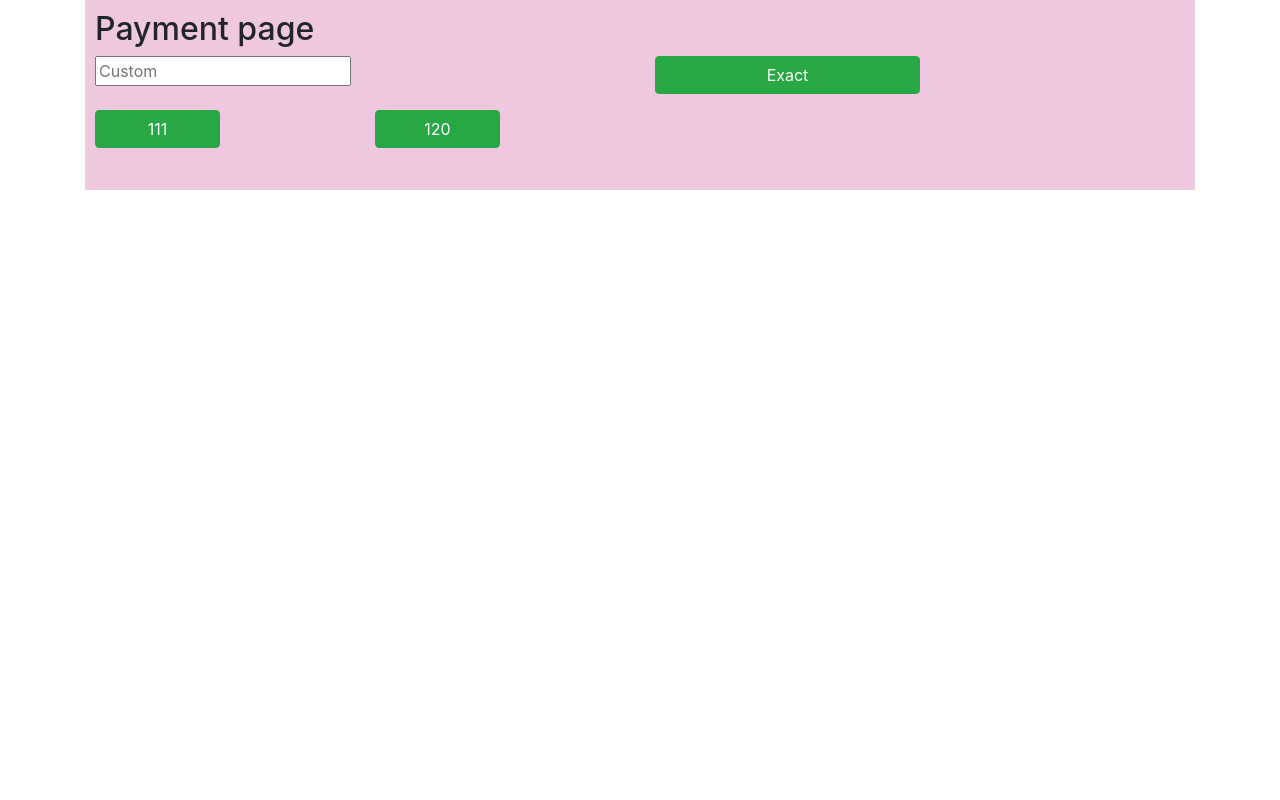
After one commit to TeradonGenesis/FoodSmith-Cafe-POS-System, a PHP site: page /payment.php in a window 1280 px wide. The commit adds this page. Run offline with PHP 8.4, Linux system fonts and the light colour scheme.

Commit message:
added payment interface
developed buttons to choose payment

```diff
--- a/css/custom.css
+++ b/css/custom.css
@@ -6,3 +6,11 @@
     align-items: center;
     justify-content: center;
 }
+
+.payment-section {
+    padding:10px;
+    background-color:rgba(214, 118, 177,0.4);
+}
+.payment-button {
+   width:50%;
+}
--- /dev/null
+++ b/payment.php
@@ -0,0 +1,73 @@
+<!DCOCTYPE html>
+<html lang="en">
+    <head>
+        <title>Food Order Cart</title>
+        <!--Required meta tags-->
+        <meta charset="utf-8"/>
+        <meta name="viewport" href="https://stackpath.bootstrapcdn.com/bootstrap/4.3.1/css/bootstrap.min.css" integrity="sha384-ggOyR0iXCbMQv3Xipma34MD+dH/1fQ784/j6cY/iJTQUOhcWr7x9JvoRxT2MZw1T" crossorigin="anonymous"/>
+        <!--Bootstrap CSS-->
+        <link rel="stylesheet" href="https://stackpath.bootstrapcdn.com/bootstrap/4.3.1/css/bootstrap.min.css" integrity="sha384-ggOyR0iXCbMQv3Xipma34MD+dH/1fQ784/j6cY/iJTQUOhcWr7x9JvoRxT2MZw1T" crossorigin="anonymous"/>
+        <link rel="stylesheet" href="css/custom.css"/>
+
+
+    </head>
+    <body>
+        <?php
+        session_start();
+            $_SESSION["price"] = 110.10;
+            $round_one = ceil($_SESSION["price"]); //rounds up the price to nearest 1
+            $round_ten = ceil($_SESSION["price"]/10) * 10; //rounds up the price to nearest 10
+        ?>
+        <div class="container">
+            <section class="payment-section">
+                <h2>Payment page</h2>
+                <form name="paymentform" method="POST" action="balance.php">
+            <div class="row">
+                <div class="col-md-6 payment-top">
+                        <input type="number" placeholder="Custom" name="amount" />
+                </div>
+                <div class="col-md-6 payment-top">
+                    <p><button type="submit" class="btn btn-success payment-button" name="amount" value="<?php echo $_SESSION["price"]; ?>">Exact</button></p>
+                </div>
+            </div>
+
+            <div class="row">
+                <div class="col-md-3 payment-top">
+                    <p><button type="submit" class="btn btn-success payment-button" name="amount" value="<?php echo $round_one; ?>"><?php echo $round_one; ?></button></p>
+                </div>
+                <div class="col-md-3 payment-top">
+                    <p><button type="submit" class="btn btn-success payment-button" name="amount" value="<?php echo $round_ten; ?>"><?php echo $round_ten; ?></button></p>
+                </div>
+                <?php if($_SESSION["price"] <= 50) { ?>
+                <div class="col-md-3 payment-top">
+                    <p><button type="submit" class="btn btn-success payment-button" name="amount" value="50">50</button></p>
+                </div>
+                <?php } ?>
+                <?php if($_SESSION["price"] <= 100) { ?>
+                <div class="col-md-3 payment-top">
+                    <p><button type="submit" class="btn btn-success payment-button" name="amount" value="100">100</button></p>
+                </div>
+                <?php } ?>
+                 </div>
+                </form>
+            </section>
+        </div>
+
+
+
+        <!--Bootstrap JS-->
+        <script src="https://code.jquery.com/jquery-3.3.1.slim.min.js" integrity="sha384-q8i/X+965DzO0rT7abK41JStQIAqVgRVzpbzo5smXKp4YfRvH+8abtTE1Pi6jizo" crossorigin="anonymous"></script>
+        <script src="https://cdnjs.cloudflare.com/ajax/libs/popper.js/1.14.7/umd/popper.min.js" integrity="sha384-UO2eT0CpHqdSJQ6hJty5KVphtPhzWj9WO1clHTMGa3JDZwrnQq4sF86dIHNDz0W1" crossorigin="anonymous"></script>
+        <script src="https://stackpath.bootstrapcdn.com/bootstrap/4.3.1/js/bootstrap.min.js" integrity="sha384-JjSmVgyd0p3pXB1rRibZUAYoIIy6OrQ6VrjIEaFf/nJGzIxFDsf4x0xIM+B07jRM" crossorigin="anonymous"></script>
+        <script>
+            $('.table tbody').on('click','.btn',function(){
+                $(this).closest('tr').remove(); //removes the closest table row, in this case, the table row where the delete button is pressed
+            });
+
+            $('#resetBtn').on('click',function(){
+               $('#table tbody').empty(); //empties the table
+                $('#totalAmt').text("RM 0");
+            });
+        </script>
+    </body>
+</html>
```
Also changed, not shown: balance.php (added, +48 -0 lines), js/payment.js (added).
